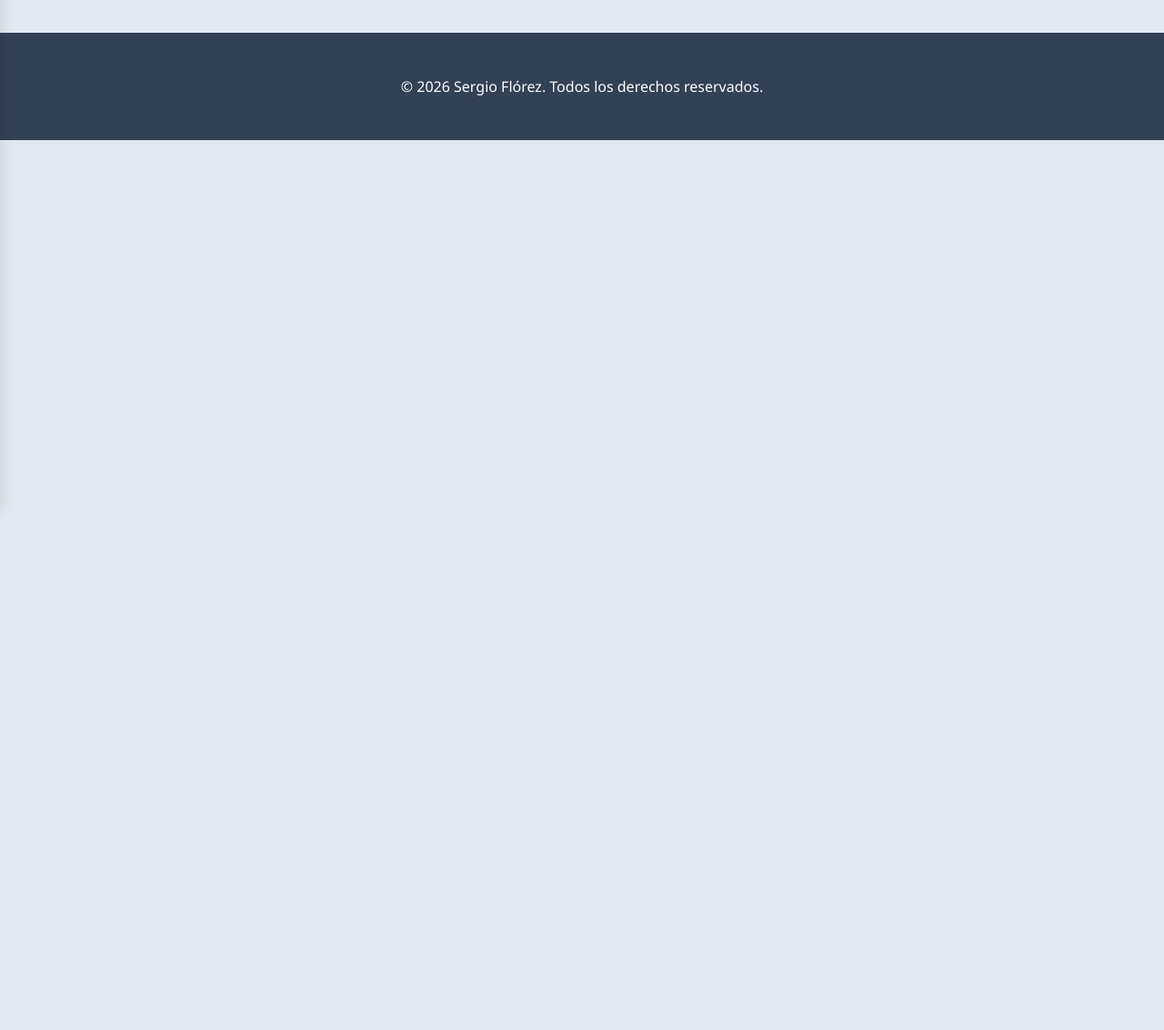
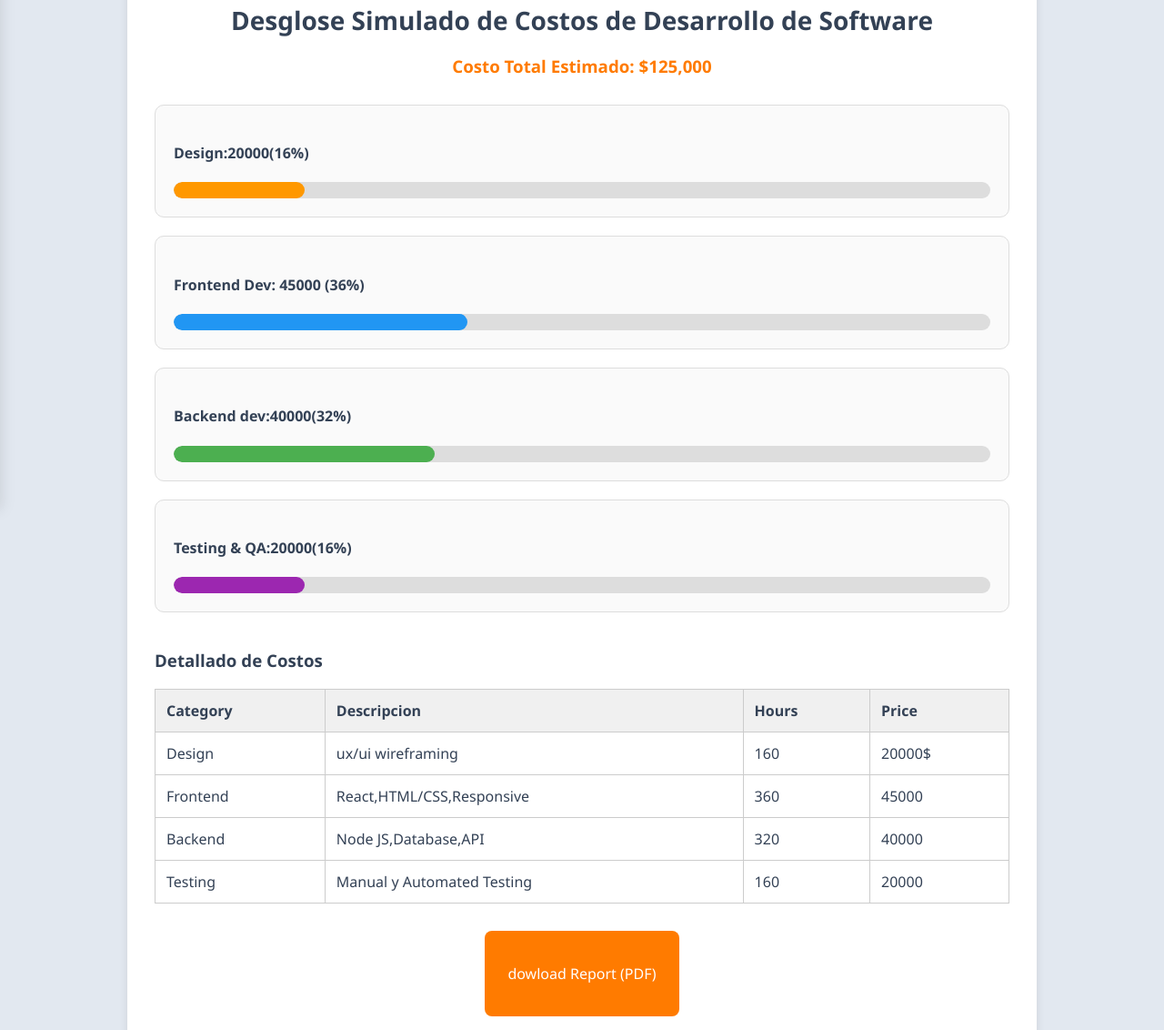
Before and after one commit to CastroMariaJ/costdev, a plain HTML site: page pricing.html in a window 1280 px wide. Shown: the part 240-1372 px from the top of the page at 91% size. Before the commit the page ends 800 px from the top, so only its background shows below. Drawn offline with Linux system fonts and the light colour scheme.

Commit message:
feat: agregar sección principal y estilos de la página de Resumen"

```diff
--- /dev/null
+++ b/estilos/pricing-main.css
@@ -0,0 +1,133 @@
+.container-flex{
+    max-width: 1000px;
+    margin: auto;
+    background-color: white;
+    padding: 30px;
+    border-radius: 12px;
+    box-shadow: 0 4px 10px rgba(0,0,0,0.1);
+}
+
+
+
+.encabezados{
+    text-align: center;
+    margin-bottom: 30px;
+}
+
+.title-first h2{
+    margin-bottom: 10px;
+    font-size: 28px;
+}
+
+.tiltle-second h3{
+    color: #ff7b00;
+}
+
+
+
+.container-card{
+    display: flex;
+    flex-direction: column;
+    gap: 20px;
+    margin-bottom: 40px;
+}
+
+.card{
+    background-color: #fafafa;
+    padding: 20px;
+    border-radius: 10px;
+    border: 1px solid #ddd;
+}
+
+.title-card{
+    margin-bottom: 10px;
+}
+
+/* BARRAS */
+
+.progress-bar{
+    width: 100%;
+    height: 18px;
+    background-color: #ddd;
+    border-radius: 20px;
+    overflow: hidden;
+}
+
+.bar-first{
+    height: 100%;
+    border-radius: 20px;
+}
+
+
+
+.card-design .bar-first{
+    width: 16%;
+    background-color: #ff9800;
+}
+
+.card-frontend .bar-first{
+    width: 36%;
+    background-color: #2196f3;
+}
+
+.card-back .bar-first{
+    width: 32%;
+    background-color: #4caf50;
+}
+
+.card-test .bar-first{
+    width: 16%;
+    background-color: #9c27b0;
+}
+
+
+
+.title-details{
+    margin-bottom: 15px;
+}
+
+.container-table{
+    overflow-x: auto;
+    margin-bottom: 30px;
+}
+
+table{
+    width: 100%;
+    border-collapse: collapse;
+    background-color: white;
+}
+
+th,
+td{
+    padding: 12px;
+    text-align: left;
+    border: 1px solid #ccc;
+}
+
+th{
+    background-color: #f0f0f0;
+}
+
+/* BOTON */
+
+.container-report{
+    display: flex;
+    justify-content: center;
+}
+
+.button{
+    background-color: #ff7b00;
+    color: white;
+    padding: 15px 25px;
+    border-radius: 8px;
+    cursor: pointer;
+    transition: 0.3s;
+}
+
+.button:hover{
+    background-color: #e56d00;
+}
+
+.down h4{
+    font-weight: normal;
+}
--- a/pricing.html
+++ b/pricing.html
@@ -8,6 +8,10 @@
     <link rel="stylesheet" href="estilos/header.css">
     <link rel="stylesheet" href="estilos/barra-progress.css">
     <link rel="stylesheet" href="estilos/navigation-buttons.css">
+
+       <link rel="stylesheet" href="estilos/pricing-main.css">
+
+
     <link rel="stylesheet" href="https://cdnjs.cloudflare.com/ajax/libs/font-awesome/6.5.1/css/all.min.css">
     <title>Codedev S&M</title>
 </head>
@@ -29,6 +33,7 @@
                 </nav>
       </div>
     </header>
+<main>
 <div class="progress-container">
     <div class="circles-row">
         <div class="circle active"></div>
@@ -39,6 +44,103 @@
         <div class="circle active"></div>
 </div>
     <p class="progress-text">6 de 6</p>
+</div>
+<div class="container-flex">
+    <section class="encabezados">
+        <div class="title-first"><h2>Desglose Simulado de Costos de Desarrollo de Software</h2></div>
+        <div class="tiltle-second"><h3>Costo Total Estimado: $125,000</h3></div>
+    </section>
+    <div class="container-card">
+        <div class="card card-design">
+        <div class="title-card"><h4>Design:20000(16%)</h4></div>
+        <div class="progress-bar">
+            <div class="bar-first">
+
+            </div>
+        </div>
+        </div>
+
+        <div class="card card-frontend">
+        <div class="title-card"><h4>Frontend Dev: 45000 (36%)</h4></div>
+        <div class="progress-bar">
+            <div class="bar-first">
+
+            </div>
+        </div>
+
+
+        </div>
+
+        <div class="card card-back">
+        <div class="title-card"><h4>Backend dev:40000(32%)</h4></div>
+        <div class="progress-bar">
+            <div class="bar-first">
+
+            </div>
+        </div>
+
+
+        </div>
+
+        <div class="card card-test">
+        <div class="title-card"><h4>Testing & QA:20000(16%)</h4></div>
+        <div class="progress-bar">
+            <div class="bar-first">
+
+            </div>
+        </div>
+
+
+        </div>
+    </div>
+    <div class="title-details"><h3>Detallado de Costos</h3></div>
+    <div class="container-table">
+    <table border="1">
+    <tr>
+        <th>Category</th>
+        <th>Descripcion</th>
+        <th>Hours</th>
+        <th>Price</th>
+    </tr>
+
+    <tr>
+        <td>Design</td>
+        <td>ux/ui wireframing</td>
+        <td>160</td>
+        <td>20000$</td>
+    </tr>
+
+    <tr>
+        <td>Frontend</td>
+        <td>React,HTML/CSS,Responsive</td>
+        <td>360</td>
+        <td>45000</td>
+    </tr>
+
+    <tr>
+        <td>Backend</td>
+        <td>Node JS,Database,API</td>
+        <td>320</td>
+        <td>40000</td>
+    </tr>
+
+    <tr>
+        <td>Testing</td>
+        <td>Manual y Automated Testing</td>
+        <td>160</td>
+        <td>20000</td>
+     </tr>
+</table>
+
+    </div>
+    <div class="container-report">
+        <div class="button report">
+            <div class="icono"><i></i></div>
+            <div class="down"><h4>dowload Report (PDF)</h4></div>
+        </div>
+    </div>
+
+
 </div>
 
     <div class="navigation-buttons">
@@ -51,7 +153,7 @@
     </div>
     </div>
 
-    </main>
+</main>
 
 
     <footer class="footer">
```
